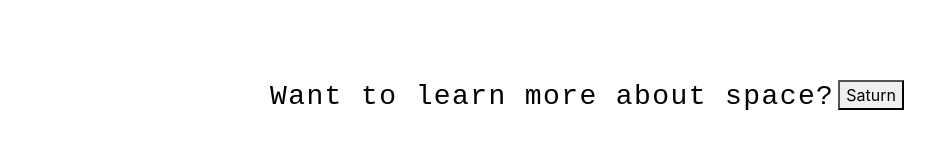
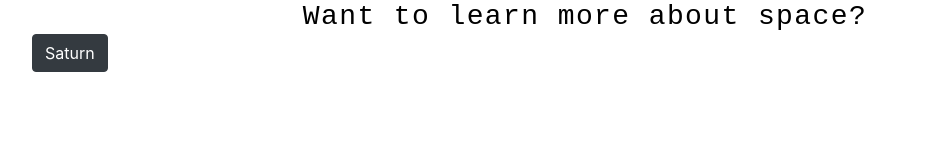
Before and after one commit to Sevicode/CA_hackathon_space, a plain HTML site: page index.html in a window 1280 px wide. Shown: the whole page, without its empty margins (53-988 px from the left). Drawn offline with nearby package versions, Linux system fonts and the light colour scheme.

Commit message:
styling main html

```diff
--- a/index.html
+++ b/index.html
@@ -9,7 +9,7 @@
     <title>Coder Academy - Hackathon</title>
 </head>
 
-<body class="container">
+<body class="container d-flex flex-column justify-content-center">
     <div class="typewriter text-center">
         <h3>Want to learn more about space?</h3>
     </div>
@@ -17,8 +17,8 @@
 
 
 
-    <div>
-        <button id="saturn_btn btn btn-light">Saturn</button>
+    <div class="saturn-button">
+        <button id="saturn_btn" class="btn btn-dark">Saturn</button>
     </div>
 
     <script src="main.js"></script>
--- a/main.js
+++ b/main.js
@@ -23,4 +23,5 @@ function getPlanetImg(){
 }
 
 
+
 sat_btn.addEventListener('click', getPlanetImg)
--- a/style.css
+++ b/style.css
@@ -1,10 +1,10 @@
 
-body {
+/* body {
 
   padding-top: 5em;
   display: flex;
   justify-content: center;
-}
+} */
 
 /* DEMO-SPECIFIC STYLES */
 .typewriter h3 {
@@ -31,3 +31,9 @@ body {
   from, to { border-color: transparent }
   50% { border-color: orange }
 }
+
+
+/* styling the Sturn btn */
+#saturn-buttun {
+    margin: 10 auto 10 auto;
+}
```
